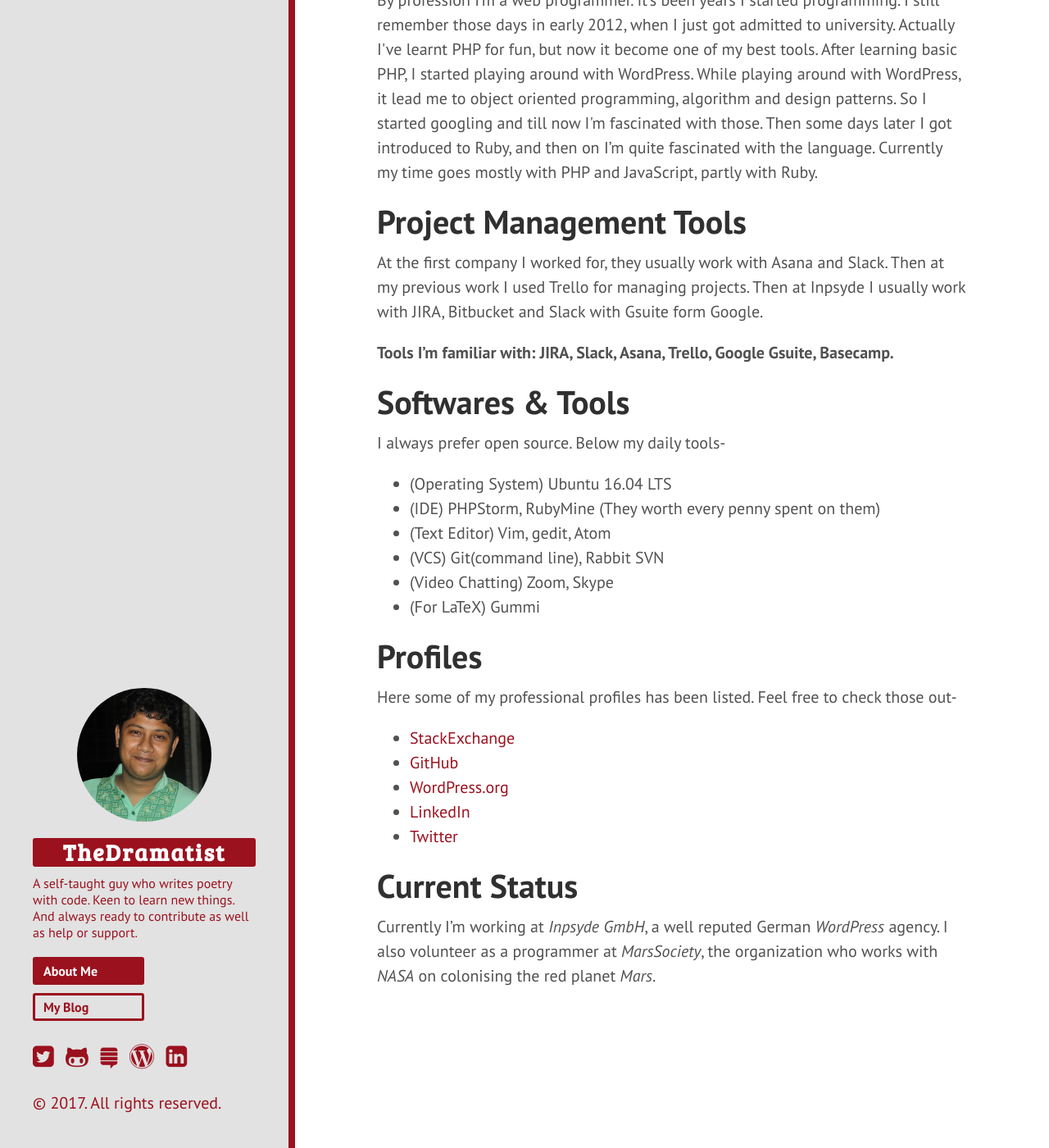
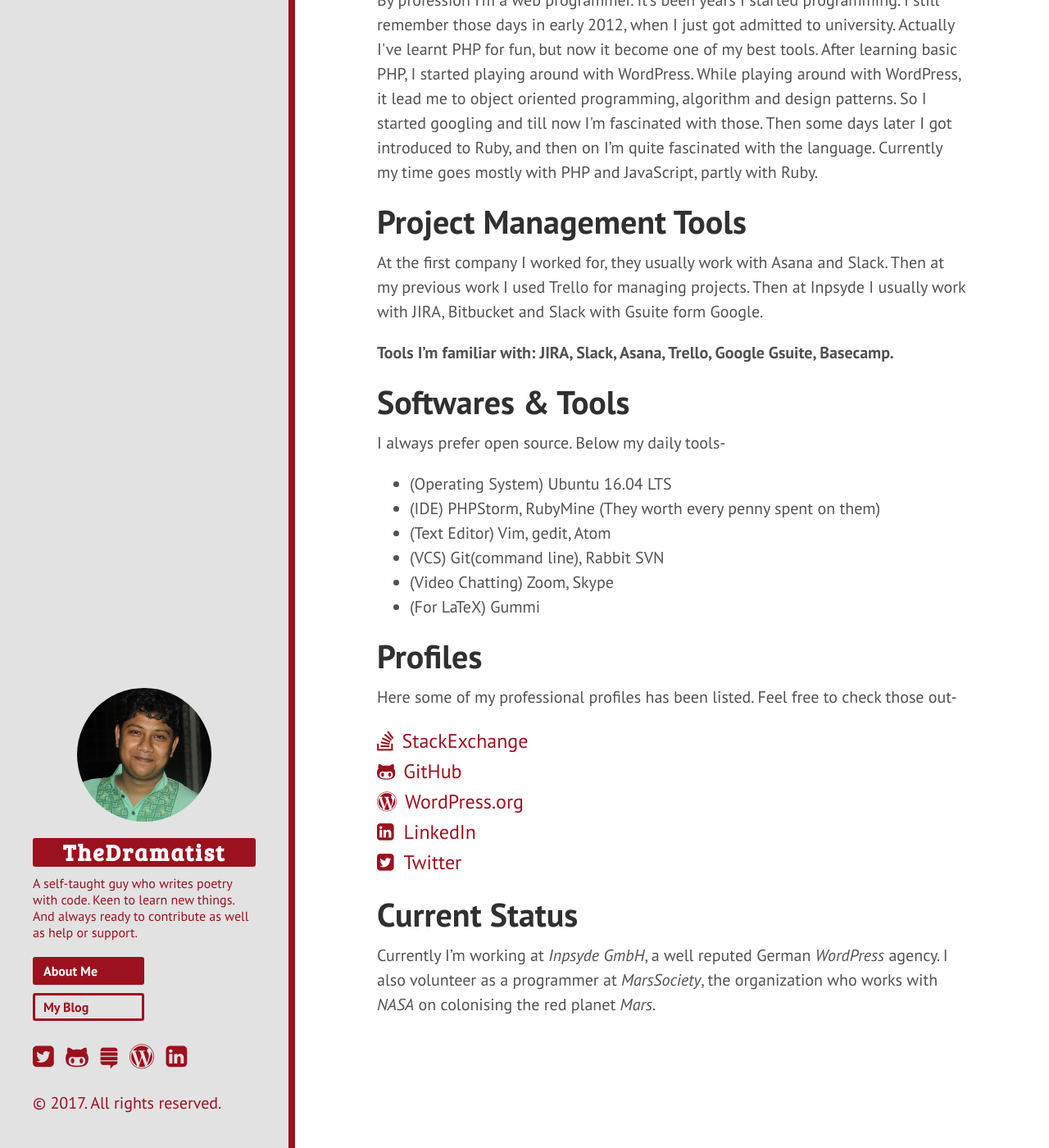
Before and after one commit to khanrn/codemascot.github.io, a Jekyll site: the page built from index.html, in a window 1280 px wide and 1400 px high, scrolled down 385 px. Shown: the whole window at 82% size. Built offline with Jekyll 4.4.1, drawn with Linux system fonts in a browser that asks for light colours; nearby versions of some CDN libraries; Markdown is read by kramdown in place of the engine named in the settings.

Commit message:
About Me Updated

```diff
--- a/public/css/hyde.css
+++ b/public/css/hyde.css
@@ -96,6 +96,45 @@
 .sidebar nav .sidebar-nav-item {
     width:50%;
     margin: 10px auto;
+}
+ul.profiles {
+    padding-left:0;
+}
+
+ul.profiles li {
+    list-style: none;
+    color: #9b111e;
+    font-size: 1.2rem !important;
+}
+
+li.stk-ex:before {
+    content: "\f16c";
+    font-family: "FontAwesome";
+    padding-right: 10px;
+}
+
+li.github:before {
+    content: "\f113";
+    font-family: "FontAwesome";
+    padding-right: 10px;
+}
+
+li.wp-org:before {
+    content: "\f19a";
+    font-family: "FontAwesome";
+    padding-right: 10px;
+}
+
+li.lnk-in:before {
+    content: "\f08c";
+    font-family: "FontAwesome";
+    padding-right: 12px;
+}
+
+li.twiter:before {
+    content: "\f081";
+    font-family: "FontAwesome";
+    padding-right: 12px;
 }
 @media (min-width: 48em) {
     .sidebar {
```
